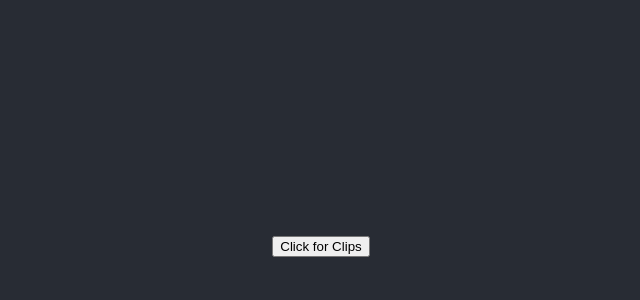
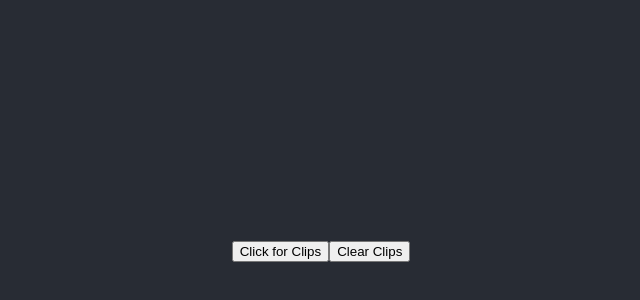
Before and after one commit to brandonhrowe/the-big-splice, a React (Create React App) app in the folder the_big_splice_frontend/: page / in a window 1280 px wide. Shown: the part 154-454 px from the top of the page, without its empty margins (319-959 px from the left). Built offline with nearby package versions, Linux system fonts and the light colour scheme.

Commit message:
remove files functionality working, views updated to not pick last three shot indexes

```diff
--- a/the_big_splice_frontend/src/App.js
+++ b/the_big_splice_frontend/src/App.js
@@ -13,6 +13,7 @@ export default class App extends Component {
       isPlaying: false
     };
     this.loadClips = this.loadClips.bind(this);
+    this.clearFiles = this.clearFiles.bind(this);
   }
 
   async loadClips() {
@@ -21,12 +22,32 @@ export default class App extends Component {
         isLoading: true
       });
       const { data } = await axios.post("/api/clips/", {});
-      console.log("data", data)
+      console.log("data", data);
       this.setState({
         clips: data.files,
         isLoading: false
       });
       console.log(this.state);
+    } catch (error) {
+      console.log(error);
+    }
+  }
+
+  async componentWillUnmount() {
+    try {
+      const { clips, main } = this.state;
+      const { data } = await axios.post("/api/remove/", { clips, main });
+      console.log(data);
+    } catch (error) {
+      console.log(error);
+    }
+  }
+
+  async clearFiles() {
+    try {
+      const { clips, main } = this.state;
+      const { data } = await axios.post("/api/remove/", { clips, main });
+      console.log(data);
     } catch (error) {
       console.log(error);
     }
@@ -39,7 +60,10 @@ export default class App extends Component {
         {isLoading ? (
           <Loading />
         ) : (
-          <button onClick={this.loadClips}>Click for Clips</button>
+          <div>
+            <button onClick={this.loadClips}>Click for Clips</button>
+            <button onClick={this.clearFiles}>Clear Clips</button>
+          </div>
         )}
       </div>
     );
```
Also changed, not shown: 2 other files (tests, documents, lock files or other folders).
